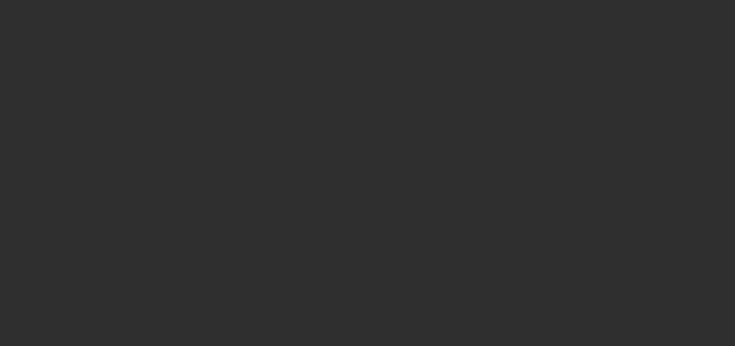
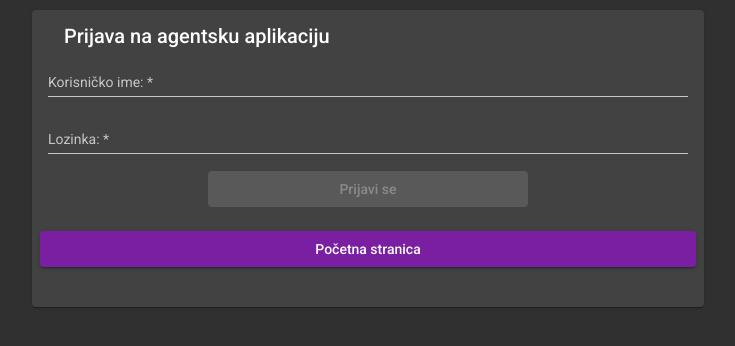
Before and after one commit to Nebojsa1999/XMLProjekat, an Angular app in the folder agent-app-frontend/: page /login in a window 1280 px wide. Before the commit this address led to /. Shown: the top 346 px of the page, without its empty margins (272-1007 px from the left). Built offline with nearby package versions, Linux system fonts and the light colour scheme.

Commit message:
feat: start of work on login page of agent app
CSS and HTML file of component "LoginPageComponent" are created using an example from project on course "Internet softverske arhitekture".

```diff
--- a/agent-app-frontend/src/app/app-routing.module.ts
+++ b/agent-app-frontend/src/app/app-routing.module.ts
@@ -1,7 +1,11 @@
 import { NgModule } from '@angular/core';
 import { RouterModule, Routes } from '@angular/router';
 
-const routes: Routes = [];
+import { LoginPageComponent } from './components/login-page/login-page.component';
+
+const routes: Routes = [
+  { path: 'login', component: LoginPageComponent }
+];
 
 @NgModule({
   imports: [RouterModule.forRoot(routes)],
--- a/agent-app-frontend/src/app/app.module.ts
+++ b/agent-app-frontend/src/app/app.module.ts
@@ -1,18 +1,39 @@
 import { NgModule } from '@angular/core';
+import { FormsModule, ReactiveFormsModule } from '@angular/forms';
 import { BrowserModule } from '@angular/platform-browser';
 import { BrowserAnimationsModule } from '@angular/platform-browser/animations';
 
 import { AppRoutingModule } from './app-routing.module';
 import { AppComponent } from './app.component';
 
+import { LoginPageComponent } from './components/login-page/login-page.component';
+
+import { MatButtonModule } from '@angular/material/button';
+import { MatCardModule } from '@angular/material/card';
+import { MatFormFieldModule } from '@angular/material/form-field';
+import { MatInputModule } from '@angular/material/input';
+import { MatProgressSpinnerModule } from '@angular/material/progress-spinner';
+
+const MaterialComponents = [
+  MatButtonModule,
+  MatCardModule,
+  MatFormFieldModule,
+  MatInputModule,
+  MatProgressSpinnerModule
+]
+
 @NgModule({
   declarations: [
-    AppComponent
+    AppComponent,
+    LoginPageComponent
   ],
   imports: [
     BrowserModule,
     BrowserAnimationsModule,
     AppRoutingModule,
+    FormsModule,
+    ReactiveFormsModule,
+    MaterialComponents
   ],
   providers: [],
   bootstrap: [AppComponent]
--- /dev/null
+++ b/agent-app-frontend/src/app/components/login-page/login-page.component.css
@@ -0,0 +1,38 @@
+.matCardDiv {
+    display: flex;
+    justify-content: center;
+    align-items: center;
+    height: 100%;
+    margin-left: 25vw;
+    margin-right: 25vw;
+    margin-top: 10px;
+    margin-bottom: 10px;
+    z-index: 0;
+}
+
+mat-card {
+    text-align: center;
+    min-width: 100%;
+    animation: fadein 1s;
+    -o-animation: fadein 1s;
+    -moz-animation: fadein 1s;
+    -webkit-animation: fadein 1s;
+}
+
+mat-form-field {
+    width: 100%;
+}
+
+.buttonDiv, .spinnerDiv {
+    display: flex;
+    width: 100%;
+    justify-content: center;
+}
+
+form > div.buttonDiv > button {
+    width: 50%;
+}
+
+mat-card-actions > div.buttonDiv > button {
+    width: 100%;
+}
--- /dev/null
+++ b/agent-app-frontend/src/app/components/login-page/login-page.component.html
@@ -0,0 +1,33 @@
+<div class="matCardDiv">
+    <mat-card>
+        <mat-card-header>
+            <mat-card-title>Prijava na agentsku aplikaciju</mat-card-title>
+        </mat-card-header>
+        <mat-card-content>
+            <form #loginForm="ngForm" (ngSubmit)="submitCredentials()" *ngIf="!isSubmitted"
+                [formGroup]="form">
+                <mat-form-field>
+                    <mat-label>Korisničko ime: </mat-label>
+                    <input matInput type="text" required formControlName="username">
+                </mat-form-field>
+                <mat-form-field>
+                    <mat-label>Lozinka: </mat-label>
+                    <input matInput type="password" required formControlName="password">
+                </mat-form-field>
+                <div class="buttonDiv">
+                    <button [disabled]="!loginForm.form.valid" color="accent" mat-raised-button
+                        type="submit">Prijavi se</button>
+                </div>
+            </form>
+        </mat-card-content>
+        <mat-card-actions>
+            <div class="buttonDiv">
+                <button [disabled]="isSubmitted" color="primary" mat-raised-button mat-button
+                    routerLink="/">Početna stranica</button>
+            </div>
+        </mat-card-actions>
+        <div class="spinnerDiv">
+            <mat-spinner *ngIf="isSubmitted" mode="indeterminate"></mat-spinner>
+        </div>
+    </mat-card>
+</div>
--- /dev/null
+++ b/agent-app-frontend/src/app/components/login-page/login-page.component.ts
@@ -0,0 +1,36 @@
+import { Component, OnInit } from '@angular/core';
+import { FormBuilder, Validators } from '@angular/forms';
+
+import { Credentials } from 'src/app/models/credentials';
+
+@Component({
+  selector: 'app-login-page',
+  templateUrl: './login-page.component.html',
+  styleUrls: ['./login-page.component.css']
+})
+export class LoginPageComponent implements OnInit {
+  form: any;
+  isSubmitted: boolean = false;
+
+  token: string = '';
+
+  constructor(private formBuilder: FormBuilder) { }
+
+  ngOnInit(): void {
+    this.form = this.formBuilder.group({
+      username: ['', Validators.compose([Validators.required, Validators.minLength(4),
+      Validators.maxLength(32)])],
+      password: ['', Validators.compose([Validators.required, Validators.minLength(6),
+      Validators.maxLength(32)])]
+    });
+  }
+
+  submitCredentials() {
+    this.isSubmitted = true;
+
+    const credentials: Credentials = {
+      username: this.form.value.username,
+      password: this.form.value.password
+    }
+  }
+}
--- /dev/null
+++ b/agent-app-frontend/src/app/models/credentials.ts
@@ -0,0 +1,4 @@
+export interface Credentials {
+    username: string;
+    password: string;
+}
```
Also changed, not shown: 1 other file (tests, documents, lock files or other folders).
